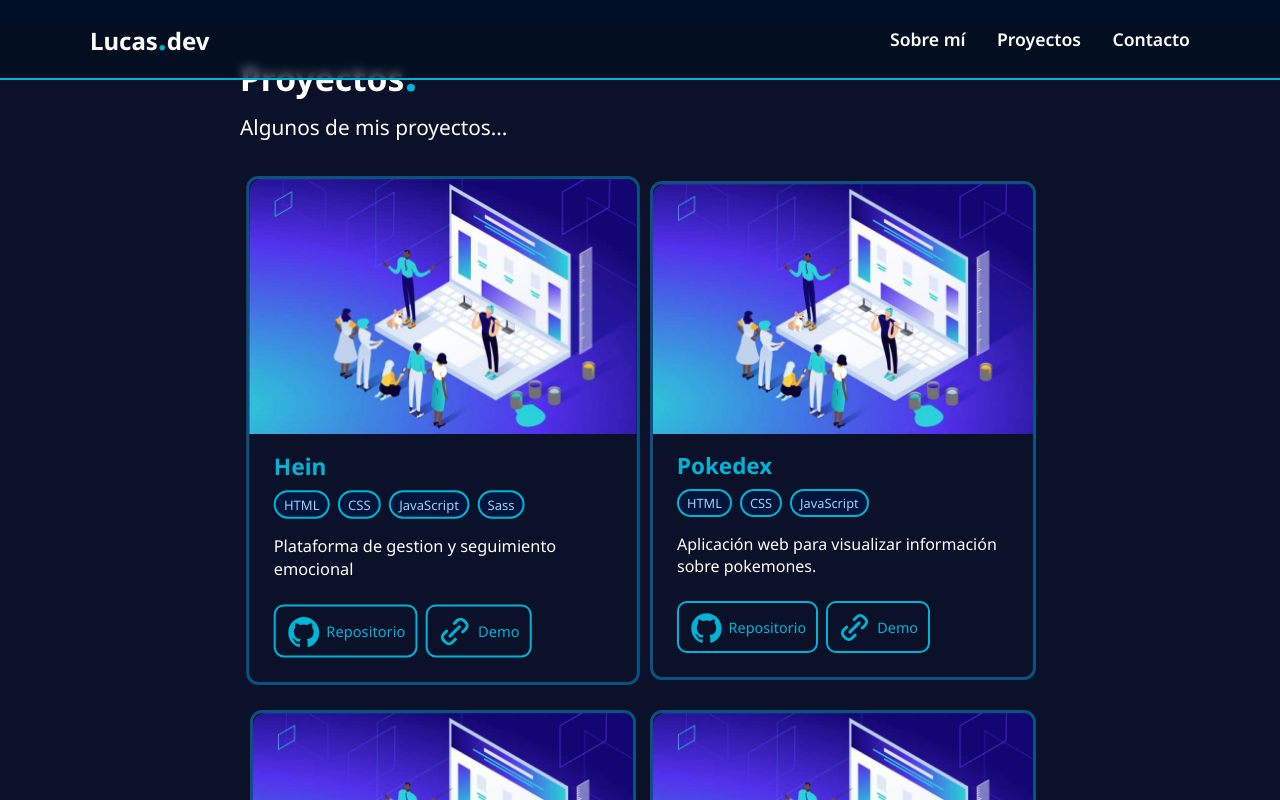
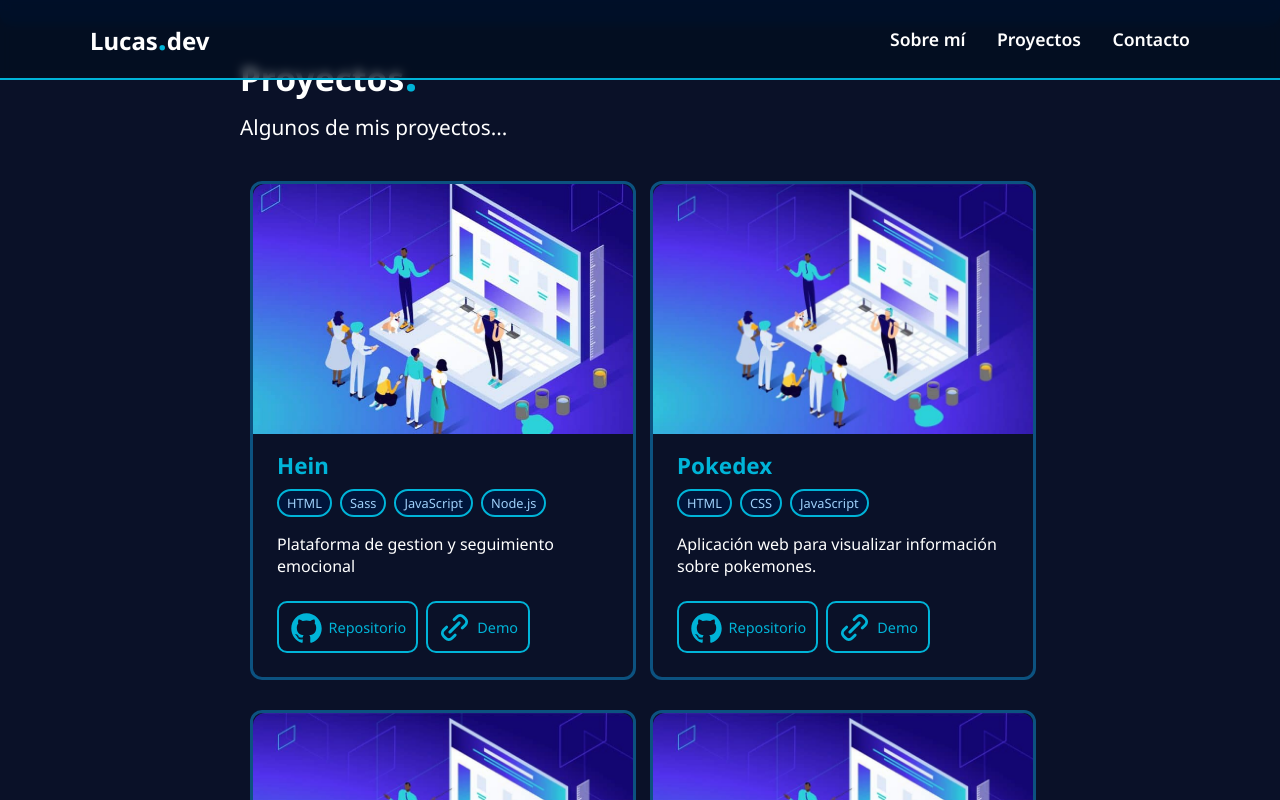
Before and after one commit to LucasCheer/Portafolio, a React (Vite) app: page / in a window 1280 px wide. In both pictures the pointer is over the element 443 px from the left and 1977 px from the top of the page. Shown: the part 1547-2347 px from the top of the page. Built offline with nearby package versions, Linux system fonts and the light colour scheme.

Commit message:
Agrego efecto hover en proyectos

```diff
--- a/src/App.css
+++ b/src/App.css
@@ -375,6 +375,7 @@
                                             height: 100%;
                                             object-fit: cover;
                                             object-position: center;
+                                            transition: all 0.3s ease-in-out;
                                         }
                                 }
 
@@ -425,7 +426,13 @@
                         }
                 }
                 & .project-num:hover{
-                    scale: 1.02;
+                    cursor: pointer;
+                    overflow: hidden;
+                        & .photo-project{
+                            & img{
+                                transform: scale(1.1);
+                            }
+                        }
                 }
         }
 }
--- a/src/components/Main/SectionProjects/SectionProjects.jsx
+++ b/src/components/Main/SectionProjects/SectionProjects.jsx
@@ -20,7 +20,7 @@
             <h2 id="title-project" class="titles" >Proyectos<span class="point">.</span></h2>
             <p  id="subtitle-project" class="subtitle">Algunos de mis proyectos...</p>
             <div id="container-projects">
-                <CardProject title="Hein" description="Plataforma de gestion y seguimiento emocional" techs={['HTML', 'CSS', 'JavaScript', 'Sass']}/>
+                <CardProject title="Hein" description="Plataforma de gestion y seguimiento emocional" techs={['HTML', 'Sass', 'JavaScript', 'Node.js']}/>
 
                 <CardProject title="Pokedex" description="Aplicación web para visualizar información sobre pokemones." techs={['HTML', 'CSS', 'JavaScript']}/>
 
```
